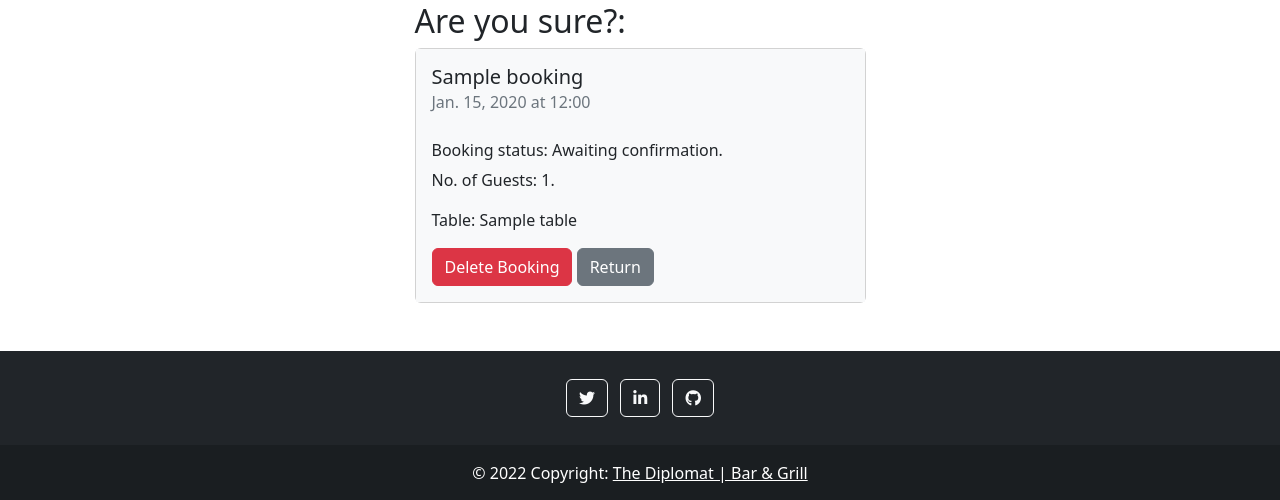
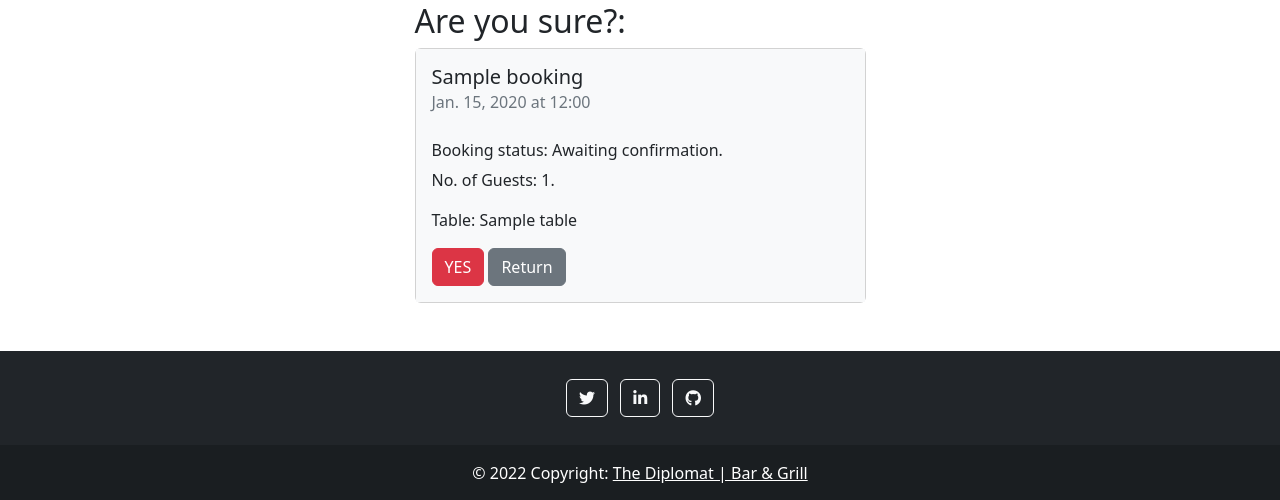
Before and after one commit to ArronBeale/CI_PP4_the_diplomat, a Django app: page /cancel_booking/1/ in a window 1280 px wide. Shown: the part 240-740 px from the top of the page. Run offline with Django 3.2, Linux system fonts and the light colour scheme; tables that the repository leaves empty hold one stand-in row (values such as "Sample post"); some libraries are stand-ins or nearby versions.

Commit message:
Add form to cancel_booking.html to post booking deletion from user

```diff
--- a/bookings/templates/bookings/booking_list.html
+++ b/bookings/templates/bookings/booking_list.html
@@ -17,7 +17,7 @@
                         <p class="card-text">No. of Guests: {{ booking.guest_count }}.</p>
                         <p class="card-text">Table: {{booking.table}}</p>
                         <a href="{% url 'edit_booking' booking.pk %}" class="btn btn-success">Edit</a>
-                        <a href="{% url 'cancel_booking' booking.pk %}" class="btn btn-secondary">Cancel</a>
+                        <a href="{% url 'cancel_booking' booking.pk %}" class="btn btn-danger">Cancel</a>
                     </div>
                 </div>
             </div>
--- a/bookings/templates/bookings/cancel_booking.html
+++ b/bookings/templates/bookings/cancel_booking.html
@@ -45,8 +45,13 @@
                         <h6 class="card-subtitle mb-2">Booking status: {{ booking.status }}.</h6>
                         <p class="card-text">No. of Guests: {{ booking.guest_count }}.</p>
                         <p class="card-text">Table: {{booking.table}}</p>
-                        <a href="" class="btn btn-danger">Delete Booking</a>
-                        <a href="{% url 'booking_list' %}" class="btn btn-secondary">Return</a>
+                        <form method="POST">
+                            {% csrf_token %}
+                            <a><button class="btn btn-danger" type="submit">YES</button></a>
+                            <a href="{% url 'booking_list' %}" class="btn btn-secondary">Return</a>
+                        </form>
+                        <!-- <a href="{}" class="btn btn-danger">Delete Booking</a>
+                        <a href="{% url 'booking_list' %}" class="btn btn-secondary">Return</a> -->
                     </div>
                 </div>
             </div>
--- a/bookings/views.py
+++ b/bookings/views.py
@@ -112,7 +112,7 @@ def cancel_booking(request, pk):
 
     if request.method == 'POST':
         booking.delete()
-        return redirect('booking_list.html')
+        return redirect('')
 
     return render(
         request, 'bookings/cancel_booking.html', {'booking': booking})
```
